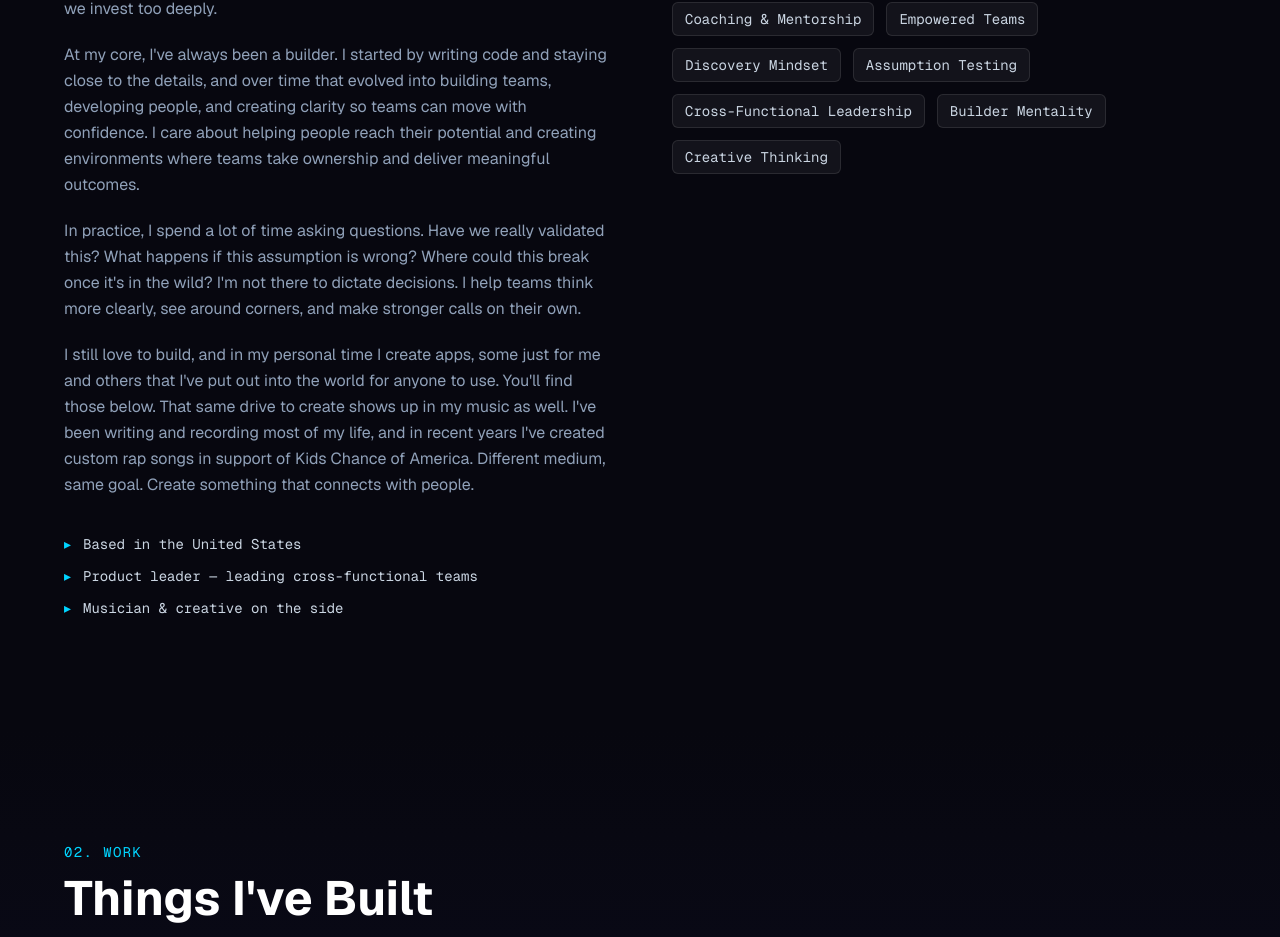
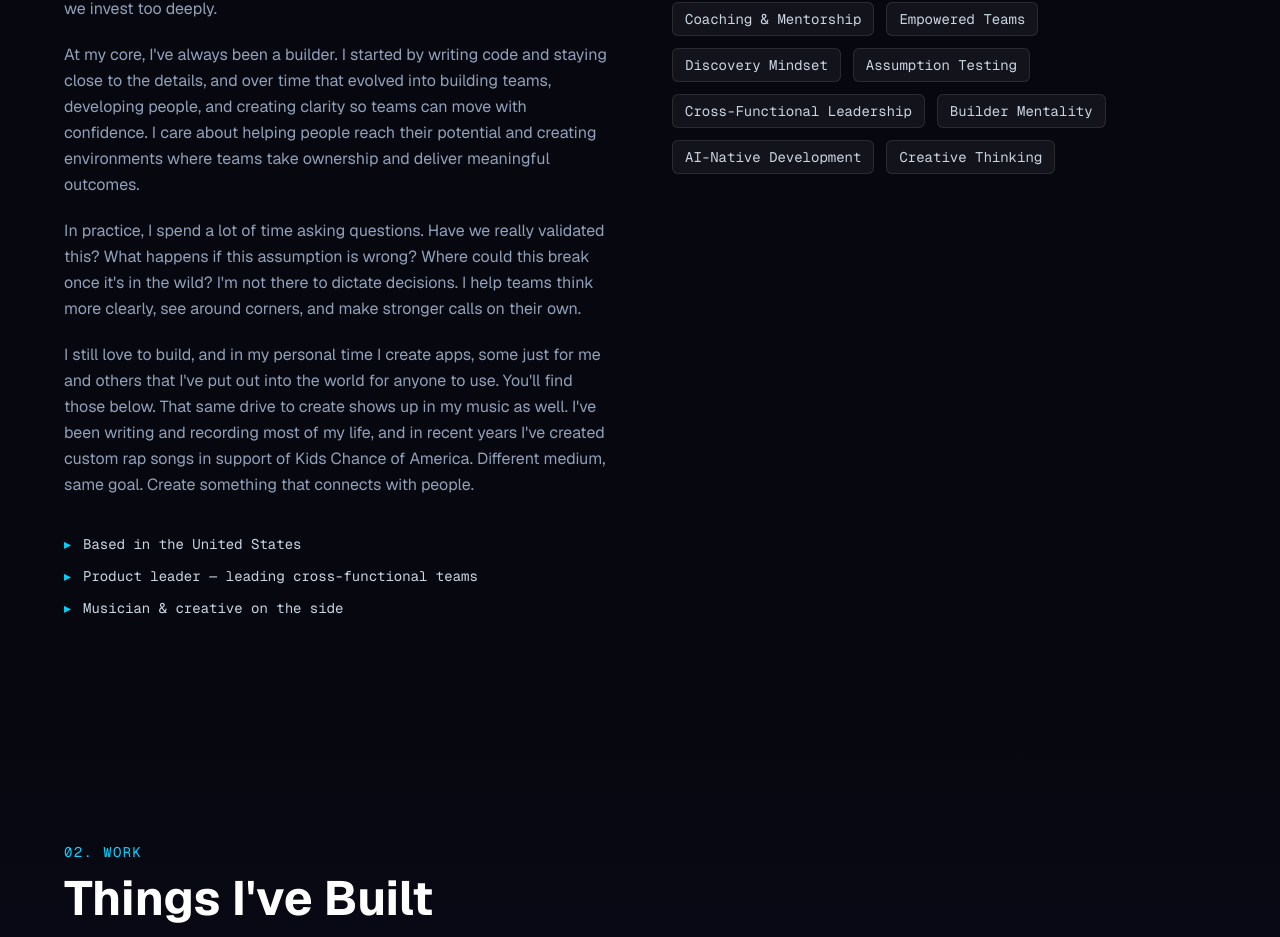
Before and after one commit to drew-lorence-dev/drew-lorence-portfolio, a Next.js app: page / in a window 1280 px wide. Shown: the part 1190-2127 px from the top of the page. Built offline with nearby package versions, Linux system fonts and the light colour scheme.

Commit message:
Add AI-Native Development to skills list

```diff
--- a/components/About.tsx
+++ b/components/About.tsx
@@ -10,6 +10,7 @@ const skills = [
   "Assumption Testing",
   "Cross-Functional Leadership",
   "Builder Mentality",
+  "AI-Native Development",
   "Creative Thinking",
 ];
 
```
